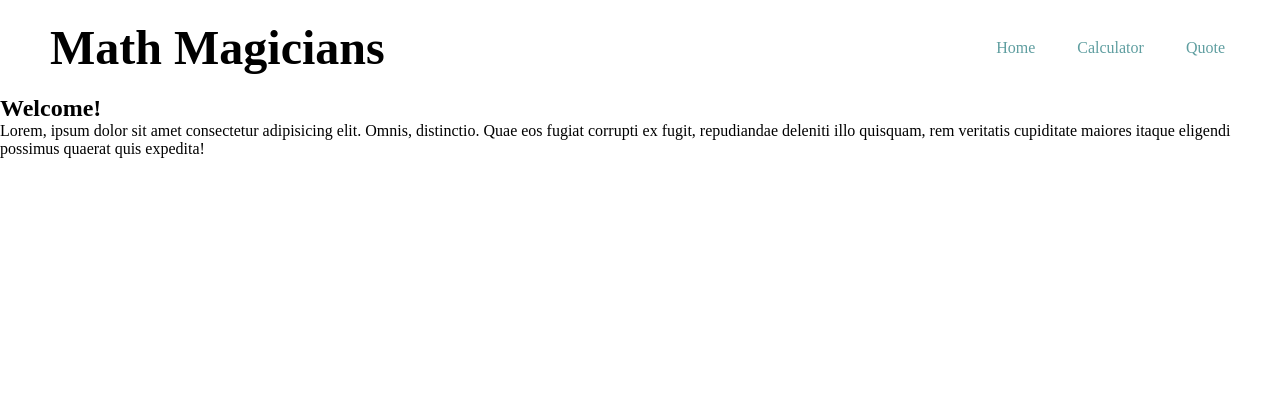
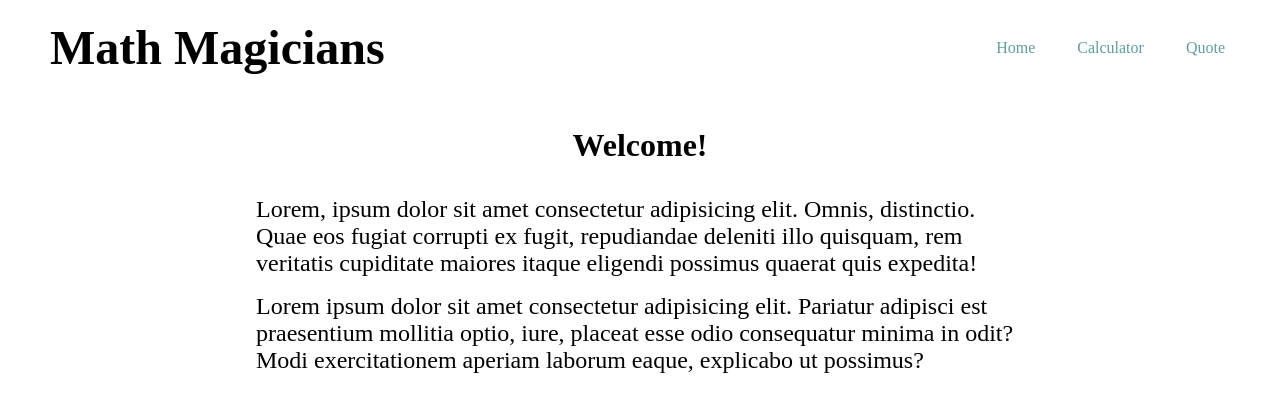
Before and after one commit to jasonfelice/Math-Magicians, a React (Create React App) app: page / in a window 1280 px wide. Shown: the top 412 px of the page. Built offline with nearby package versions, Linux system fonts and the light colour scheme.

Commit message:
Style the home page

```diff
--- a/src/App.css
+++ b/src/App.css
@@ -75,3 +75,18 @@
 }
 
 /* Home Page */
+
+section h1 {
+  text-align: center;
+  margin: 2rem 0;
+  font-size: 2rem;
+}
+
+.home-wrapper {
+  width: 60%;
+  margin: 0 auto;
+  display: flex;
+  flex-flow: column nowrap;
+  gap: 1rem;
+  font-size: 1.5rem;
+}
--- a/src/pages/Home.js
+++ b/src/pages/Home.js
@@ -5,16 +5,20 @@ const Home = () => {
   const homeData = {
     title: 'Welcome!',
     des: 'Lorem, ipsum dolor sit amet consectetur adipisicing elit. Omnis, distinctio. Quae eos fugiat corrupti ex fugit, repudiandae deleniti illo quisquam, rem veritatis cupiditate maiores itaque eligendi possimus quaerat quis expedita!',
+    des2: 'Lorem ipsum dolor sit amet consectetur adipisicing elit. Pariatur adipisci est praesentium mollitia optio, iure, placeat esse odio consequatur minima in odit? Modi exercitationem aperiam laborum eaque, explicabo ut possimus?',
   };
 
-  const { title, des } = homeData;
+  const { title, des, des2 } = homeData;
 
   return (
     <>
       <Header />
       <section className="home">
         <h1>{title}</h1>
-        <p>{des}</p>
+        <div className="home-wrapper">
+          <p>{des}</p>
+          <p>{des2}</p>
+        </div>
       </section>
     </>
   );
```
Also changed, not shown: src/components/Header.module.css (line endings or trailing spaces).
